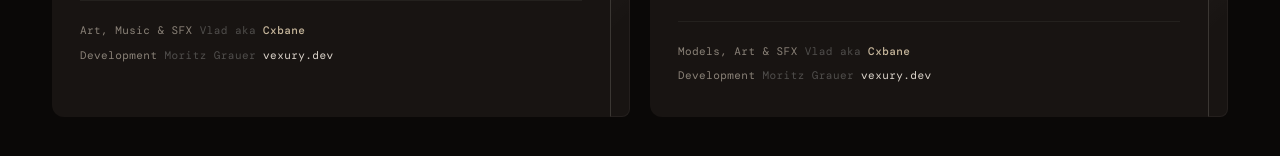
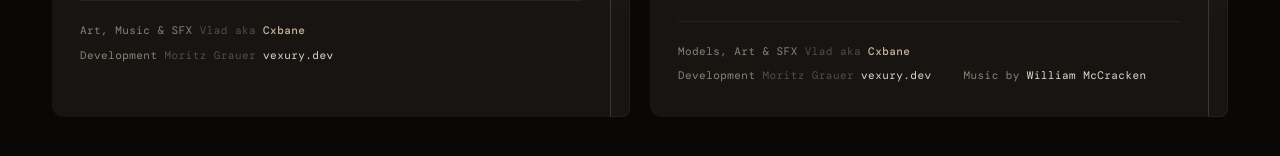
Before and after one commit to vetocobane/vetocobane.github.io, an Eleventy site: page src/index.njk in a window 1280 px wide. Shown: the part 2985-3141 px from the top of the page. Built offline with nearby package versions, Linux system fonts and the light colour scheme; Eleventy itself is replaced by a stand-in of ours; files that its build step writes are made by us from their sources; a web font is replaced by a local one.

Commit message:
Add Music by William McCracken credit to ShrimpAway card

```diff
--- a/src/index.njk
+++ b/src/index.njk
@@ -302,6 +302,7 @@ title: Cxbane — Art & Music
             <ul class="credits-list nc-credits">
               <li><span class="credits-role">Models, Art &amp; SFX</span> Vlad aka <span class="credits-highlight">Cxbane</span></li>
               <li><span class="credits-role">Development</span> Moritz Grauer <a href="https://vexury.dev" target="_blank" rel="noopener noreferrer">vexury.dev</a></li>
+              <li><span class="credits-role">Music by</span> <a href="https://dot.cards/wgm4music" target="_blank" rel="noopener noreferrer">William McCracken</a></li>
             </ul>
           </div>
 
```
